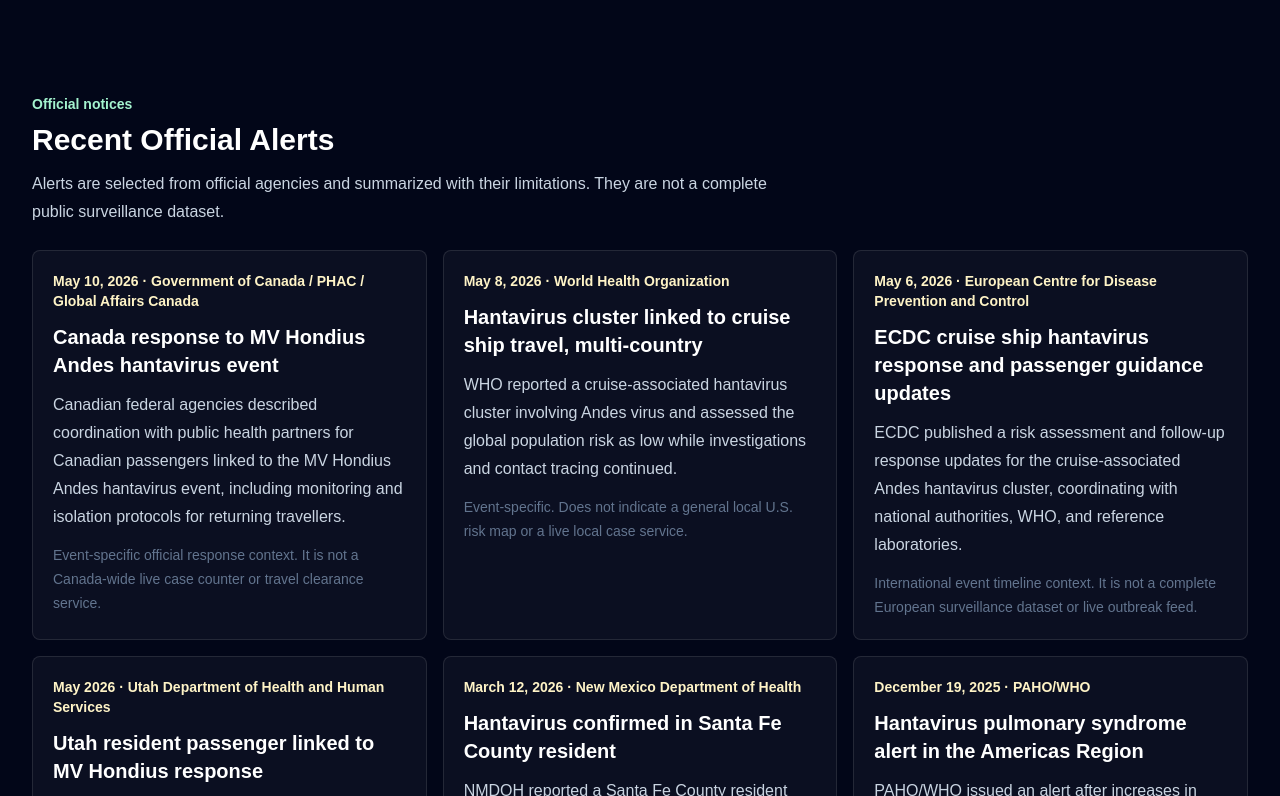
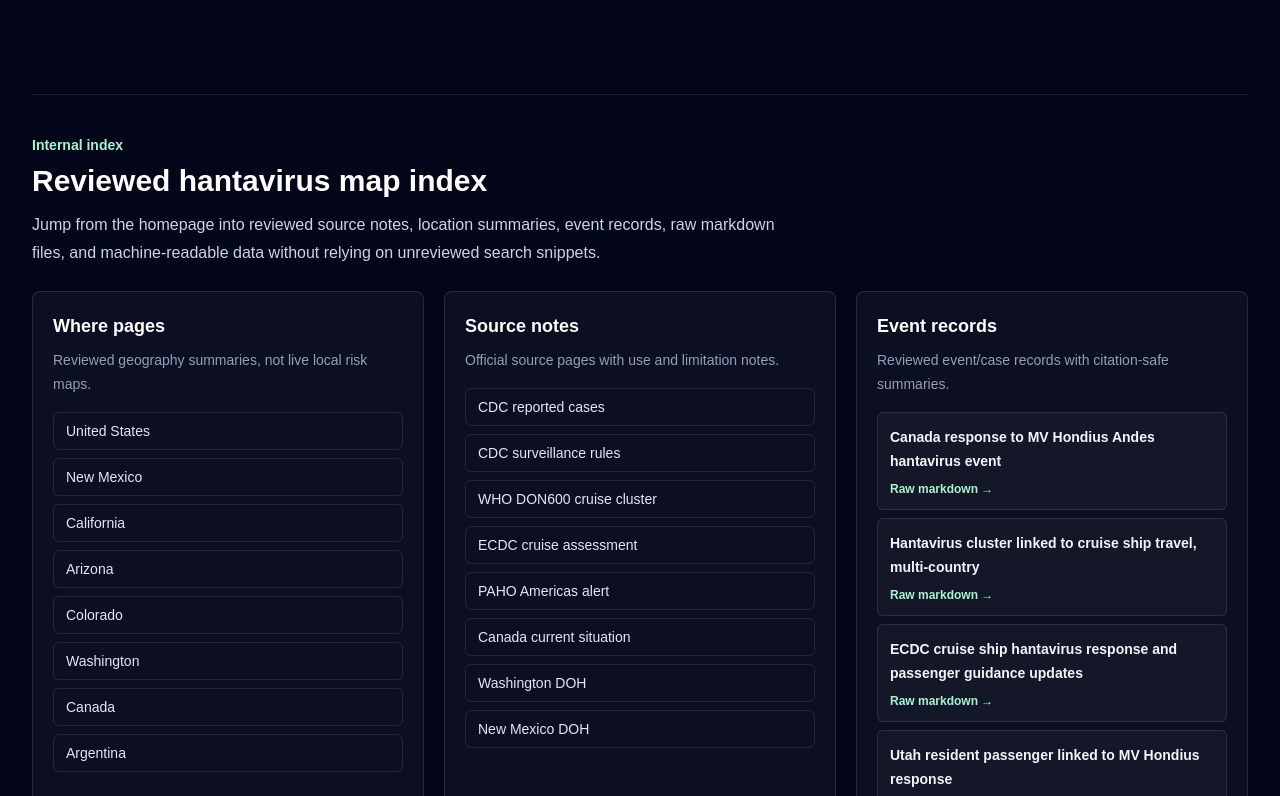
Before and after one commit to security00/hantavirus-maps, a Next.js app: page / in a window 1280 px wide. Shown: the part 2204-3000 px from the top of the page. Built offline with nearby package versions, Linux system fonts and the light colour scheme.

Commit message:
feat: add internal link clusters

```diff
--- a/app/hantavirus-tracker/page.tsx
+++ b/app/hantavirus-tracker/page.tsx
@@ -1,6 +1,7 @@
 import type { Metadata } from "next";
 import Link from "next/link";
 
+import { InternalLinkCluster } from "@/components/InternalLinkCluster";
 import { MapPanel } from "@/components/MapPanel";
 import { SourceList } from "@/components/SourceList";
 import { collectSourceIds, getAlerts, getCaseDataset, getReservoirDataset } from "@/lib/data";
@@ -157,6 +158,20 @@ export default function HantavirusTrackerPage() {
         </div>
       </section>
 
+
+      <section className="px-4 py-12 sm:px-6 lg:px-8">
+        <div className="mx-auto max-w-7xl">
+          <InternalLinkCluster
+            title="Tracker index: sources, places and event records"
+            intro="These links connect the tracker to the reviewed data products behind the map: source pages, location pages, event pages, and raw markdown records for citation systems."
+            compact
+            sourceLimit={8}
+            whereLimit={8}
+            eventLimit={8}
+          />
+        </div>
+      </section>
+
       <section className="px-4 py-12 sm:px-6 lg:px-8">
         <div className="mx-auto max-w-7xl">
           <SourceList sourceIds={sourceIds} compact />
--- a/app/outbreaks/page.tsx
+++ b/app/outbreaks/page.tsx
@@ -3,6 +3,7 @@ import Link from "next/link";
 
 import { SourceList } from "@/components/SourceList";
 import { formatDateLabel, getAlerts } from "@/lib/data";
+import { getEventRecords } from "@/lib/event-pages";
 import { LAST_REVIEWED_LABEL } from "@/lib/routes";
 
 export const metadata: Metadata = {
@@ -49,6 +50,7 @@ const explainerRules = [
 
 export default function OutbreaksPage() {
   const alerts = getAlerts().filter((alert) => selectedAlertIds.includes(alert.id));
+  const eventRecords = getEventRecords().filter((event) => event.type === "official-alert");
 
   return (
     <main className="min-h-screen bg-slate-950 text-white">
@@ -136,6 +138,38 @@ export default function OutbreaksPage() {
         </div>
       </section>
 
+
+      <section className="px-4 py-12 sm:px-6 lg:px-8" aria-labelledby="reviewed-event-records">
+        <div className="mx-auto max-w-7xl">
+          <div className="mb-6 max-w-3xl">
+            <p className="text-sm font-semibold text-emerald-200">Event records</p>
+            <h2 id="reviewed-event-records" className="mt-2 text-3xl font-semibold">
+              Citation-ready reviewed event pages
+            </h2>
+            <p className="mt-3 leading-7 text-slate-300">
+              Each reviewed event has a human page plus a raw markdown shadow for AI retrieval and citation systems.
+            </p>
+          </div>
+          <div className="grid gap-4 md:grid-cols-2 xl:grid-cols-3">
+            {eventRecords.map((event) => (
+              <article key={event.id} className="rounded-lg border border-white/10 bg-white/[0.04] p-5">
+                <p className="text-xs font-semibold text-slate-400">{event.date} · {event.geography}</p>
+                <h3 className="mt-2 text-lg font-semibold text-white">{event.title}</h3>
+                <p className="mt-3 text-sm leading-6 text-slate-300">{event.summary}</p>
+                <div className="mt-4 flex flex-wrap gap-2">
+                  <Link href={event.canonicalPath} className="rounded-md border border-emerald-300/35 px-3 py-2 text-xs font-semibold text-emerald-100 hover:border-emerald-200 hover:text-white">
+                    Event page
+                  </Link>
+                  <Link href={event.rawPath} className="rounded-md border border-white/10 px-3 py-2 text-xs font-semibold text-slate-200 hover:border-emerald-300/50 hover:text-white">
+                    Raw markdown
+                  </Link>
+                </div>
+              </article>
+            ))}
+          </div>
+        </div>
+      </section>
+
       <section className="px-4 py-12 sm:px-6 lg:px-8" aria-labelledby="outbreak-limits">
         <div className="mx-auto grid max-w-7xl gap-6 lg:grid-cols-[0.35fr_0.65fr]">
           <div>
--- a/app/page.tsx
+++ b/app/page.tsx
@@ -4,6 +4,7 @@ import Link from "next/link";
 
 import { FAQ_ITEMS } from "@/lib/faq";
 
+import { InternalLinkCluster } from "@/components/InternalLinkCluster";
 import { MapPanel } from "@/components/MapPanel";
 import { SourceList } from "@/components/SourceList";
 import {
@@ -233,6 +234,19 @@ export default function Home() {
         </div>
       </section>
 
+
+      <section className="px-4 py-12 sm:px-6 lg:px-8">
+        <div className="mx-auto max-w-7xl">
+          <InternalLinkCluster
+            title="Reviewed hantavirus map index"
+            intro="Jump from the homepage into reviewed source notes, location summaries, event records, raw markdown files, and machine-readable data without relying on unreviewed search snippets."
+            sourceLimit={8}
+            whereLimit={8}
+            eventLimit={6}
+          />
+        </div>
+      </section>
+
       <section className="px-4 py-12 sm:px-6 lg:px-8" aria-labelledby="recent-alerts">
         <div className="mx-auto max-w-7xl">
           <div className="mb-6 max-w-3xl">
--- /dev/null
+++ b/components/InternalLinkCluster.tsx
@@ -0,0 +1,110 @@
+import Link from "next/link";
+import type { ReactNode } from "react";
+
+import { getEventRecords } from "@/lib/event-pages";
+import { SOURCE_PAGE_IDS, WHERE_PAGE_SLUGS, sourcePath, wherePath } from "@/lib/programmatic-pages";
+
+const sourceLabels: Record<string, string> = {
+  "cdc-reported-cases": "CDC reported cases",
+  "cdc-surveillance": "CDC surveillance rules",
+  "who-don600-2026": "WHO DON600 cruise cluster",
+  "ecdc-cruise-2026": "ECDC cruise assessment",
+  "paho-alert-2025": "PAHO Americas alert",
+  "canada-risk-2026": "Canada current situation",
+  "wa-doh-hantavirus": "Washington DOH",
+  "nmdoh-hantavirus": "New Mexico DOH",
+  "cdph-hantavirus": "California CDPH",
+  "argentina-ben-785-2025": "Argentina bulletin",
+};
+
+const whereLabels: Record<string, string> = {
+  "united-states": "United States",
+  "new-mexico": "New Mexico",
+  "california": "California",
+  "arizona": "Arizona",
+  "colorado": "Colorado",
+  "washington": "Washington",
+  "canada": "Canada",
+  "argentina": "Argentina",
+};
+
+type InternalLinkClusterProps = {
+  title?: string;
+  intro?: string;
+  compact?: boolean;
+  showRaw?: boolean;
+  sourceLimit?: number;
+  whereLimit?: number;
+  eventLimit?: number;
+};
+
+export function InternalLinkCluster({
+  title = "Explore reviewed map records",
+  intro = "Use these internal links to move between source notes, location summaries, event records, and machine-readable files without losing the review context.",
+  compact = false,
+  showRaw = true,
+  sourceLimit = 6,
+  whereLimit = 6,
+  eventLimit = 6,
+}: InternalLinkClusterProps) {
+  const events = getEventRecords().slice(0, eventLimit);
+  const sources = SOURCE_PAGE_IDS.slice(0, sourceLimit);
+  const places = WHERE_PAGE_SLUGS.slice(0, whereLimit);
+
+  return (
+    <section className="border-t border-white/10 pt-10" aria-labelledby="internal-link-cluster">
+      <div className="mb-6 max-w-3xl">
+        <p className="text-sm font-semibold text-emerald-200">Internal index</p>
+        <h2 id="internal-link-cluster" className="mt-2 text-3xl font-semibold text-white">{title}</h2>
+        <p className="mt-3 leading-7 text-slate-300">{intro}</p>
+      </div>
+
+      <div className={compact ? "grid gap-4 lg:grid-cols-3" : "grid gap-5 lg:grid-cols-3"}>
+        <LinkGroup title="Where pages" description="Reviewed geography summaries, not live local risk maps.">
+          {places.map((slug) => (
+            <LinkItem key={slug} href={wherePath(slug)} label={whereLabels[slug] ?? slug} />
+          ))}
+        </LinkGroup>
+
+        <LinkGroup title="Source notes" description="Official source pages with use and limitation notes.">
+          {sources.map((id) => (
+            <LinkItem key={id} href={sourcePath(id)} label={sourceLabels[id] ?? id} />
+          ))}
+        </LinkGroup>
+
+        <LinkGroup title="Event records" description="Reviewed event/case records with citation-safe summaries.">
+          {events.map((event) => (
+            <div key={event.id} className="rounded-md border border-white/10 bg-white/[0.035] p-3">
+              <Link href={event.canonicalPath} className="text-sm font-semibold leading-6 text-slate-100 hover:text-emerald-200">
+                {event.title}
+              </Link>
+              {showRaw && (
+                <Link href={event.rawPath} className="mt-2 block text-xs font-semibold text-emerald-200 hover:text-white">
+                  Raw markdown →
+                </Link>
+              )}
+            </div>
+          ))}
+        </LinkGroup>
+      </div>
+    </section>
+  );
+}
+
+function LinkGroup({ title, description, children }: { title: string; description: string; children: ReactNode }) {
+  return (
+    <div className="rounded-lg border border-white/10 bg-white/[0.04] p-5">
+      <h3 className="text-lg font-semibold text-white">{title}</h3>
+      <p className="mt-2 text-sm leading-6 text-slate-400">{description}</p>
+      <div className="mt-4 grid gap-2">{children}</div>
+    </div>
+  );
+}
+
+function LinkItem({ href, label }: { href: string; label: string }) {
+  return (
+    <Link href={href} className="rounded-md border border-white/10 px-3 py-2 text-sm text-slate-200 transition hover:border-emerald-300/50 hover:text-white">
+      {label}
+    </Link>
+  );
+}
```
